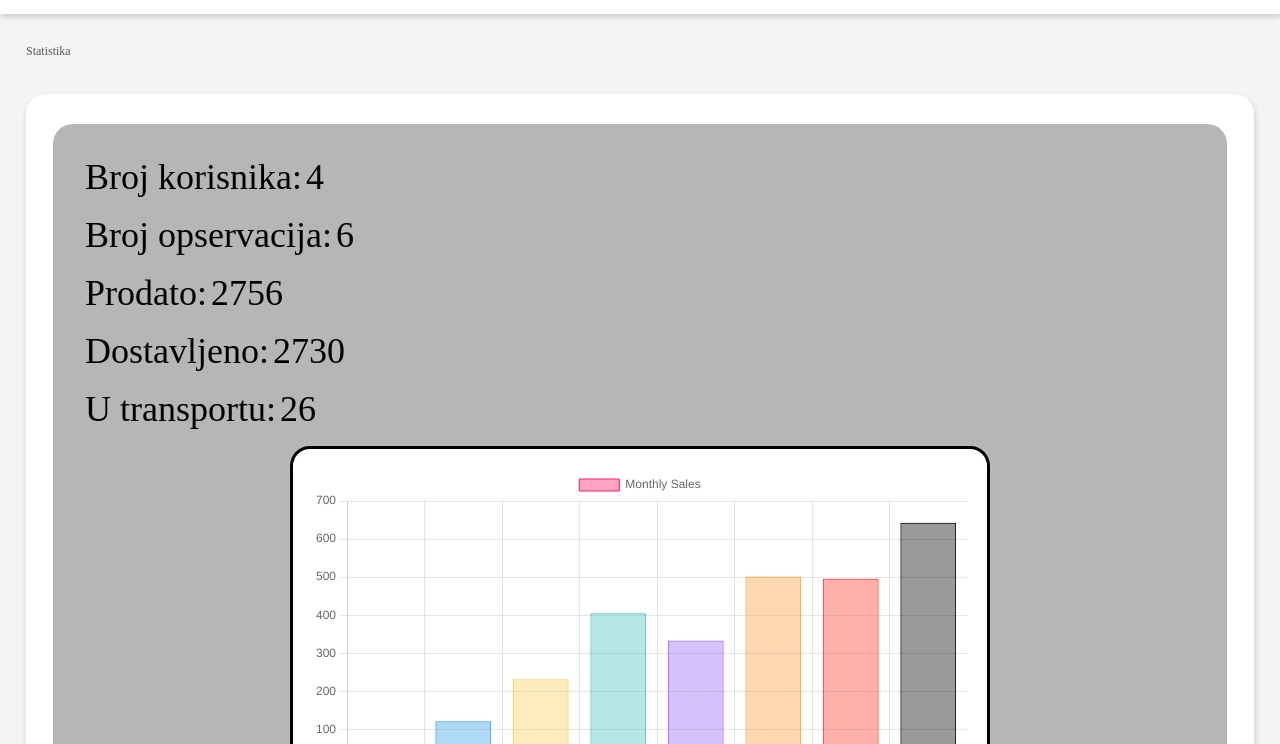
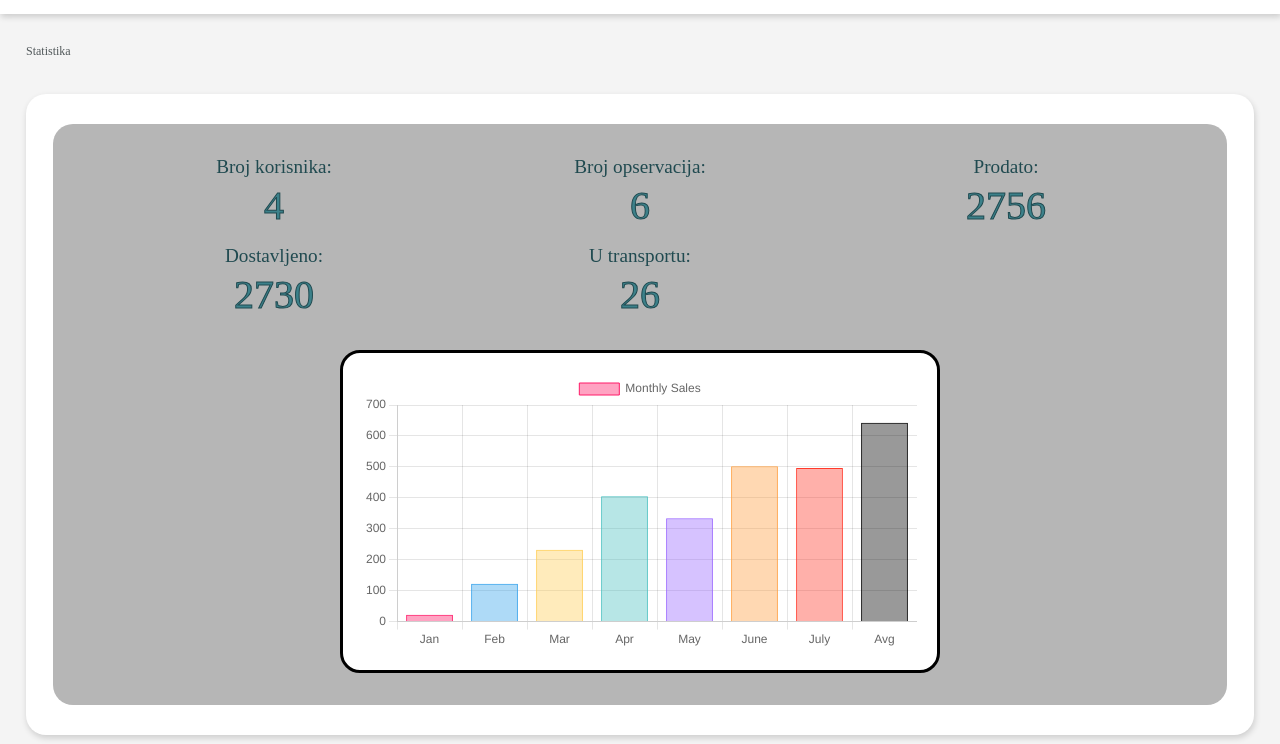
Before and after one commit to AstralEmperor/Application, a website with bundled scripts: page FrontEnd/pages/statistics/statistic.html in a window 1280 px wide. Shown: the part 56-800 px from the top of the page. Built offline with nearby package versions, Linux system fonts and the light colour scheme.

Commit message:
statistics v4

```diff
--- a/FrontEnd/pages/opservations/opservations.css
+++ b/FrontEnd/pages/opservations/opservations.css
@@ -295,3 +295,6 @@ cursor: pointer;
 .main__view2{
     margin-top:39px;
 }
+@media only screen and (max-width:420px) {
+
+}
--- a/FrontEnd/pages/statistics/statistic.css
+++ b/FrontEnd/pages/statistics/statistic.css
@@ -4,17 +4,33 @@
     margin-bottom:2rem;
 }
 .statistics__stats-container{
-    font-size:2.25rem;
-    display:flex;
-    flex-direction:column;
-    gap:1rem;
     background-color:var(--navMquery);
     padding:2rem;
-    border-radius:20px;;
+    border-radius:20px;
+}
+.statistics__writtenData{
+  display:grid;
+  grid-template-columns:repeat(auto-fit, minmax(350px, 30%));
+  grid-template-rows: auto;
+  justify-content: center;
+  font-size:2.5rem;
+  gap:1rem;
+  margin-bottom:2rem;
 }
 .statistics__numberOf{
     display:flex;
+    flex-direction: column;
+    align-items:center;
+    justify-content:center;
     gap:0.25rem;
+}
+.statistics__data{
+  color:var(--altBlueDark);
+  -webkit-text-stroke:1px var(--altBlueDarkest);
+}
+.statistics__text{
+  font-size:1.2rem;
+  color:var(--altBlueDarkest);
 }
   .chartMenu p {
     padding: 10px;
@@ -27,9 +43,20 @@
     justify-content: center;
   }
   .chartBox {
-    width: 700px;
+    max-width:600px;
+    width:100%;
+    height:100%;
+    max-height:600px;
     padding: 20px;
     border-radius: 20px;
     border: solid 3px var(--black);
     background: white;
   }
+  @media only screen and (max-width:420px) {
+    .statistics__text{
+      font-size:1.25rem;
+    }
+    .statistics__data{
+      font-size:1.65rem;
+    }
+}
--- a/FrontEnd/pages/statistics/statistic.html
+++ b/FrontEnd/pages/statistics/statistic.html
@@ -53,33 +53,33 @@
 </nav>
   <section class="main statistics">
     <div class="statistics__stats-container">
+      <div class="statistics__writtenData">
         <div class="statistics__numberOf">
-      <p>Broj korisnika:</p>
-      <P id="bKorisnika"></P>
+          <p class="statistics__text">Broj korisnika:</p>
+          <P class="statistics__data" id="bKorisnika"></P>
         </div>
         <div class="statistics__numberOf">
-      <p >Broj opservacija:</p>
-      <p id="bOpservacija"></p>
+          <p class="statistics__text">Broj opservacija:</p>
+          <p class="statistics__data" id="bOpservacija"></p>
         </div>
         <div class="statistics__numberOf">
-      <p >Prodato:</p>
-      <p id="bProdato"></p>
+          <p class="statistics__text">Prodato:</p>
+          <p class="statistics__data" id="bProdato"></p>
         </div>
         <div class="statistics__numberOf">
-      <p >Dostavljeno:</p>
-      <p id="bDostavljeno"></p>
+          <p class="statistics__text">Dostavljeno:</p>
+          <p class="statistics__data" id="bDostavljeno"></p>
         </div>
         <div class="statistics__numberOf">
-      <p >U transportu:</p>
-      <p id="bTransport"></p>
+          <p class="statistics__text">U transportu:</p>
+          <p class="statistics__data" id="bTransport"></p>
         </div>
-
+      </div>
     <div class="chartCard">
       <div class="chartBox">
         <canvas id="myChart"></canvas>
       </div>
     </div>
-
     </div>
   </section>
 <footer class="footer">
--- a/FrontEnd/shared/mquery/mediaq.css
+++ b/FrontEnd/shared/mquery/mediaq.css
@@ -96,7 +96,9 @@ display:none;
     }
 }
 @media only screen and (max-width:420px) {
-    *{
+    nav *,
+    footer *,
+    label *{
        font-size:12px;
     }
 }
--- a/FrontEnd/shared/style.css
+++ b/FrontEnd/shared/style.css
@@ -4,6 +4,7 @@
     --blue:#53adb9;
     --altBlue:#008888;
     --altBlueDark:#3c818a;
+    --altBlueDarkest:#204a50;
     --blueVariant:#50BBC7;
     --blueVariant2:#a5d9df;
     --blueVariant3:#cfeff3;
```
Lines whose indentation alone changed are shown as unchanged.
